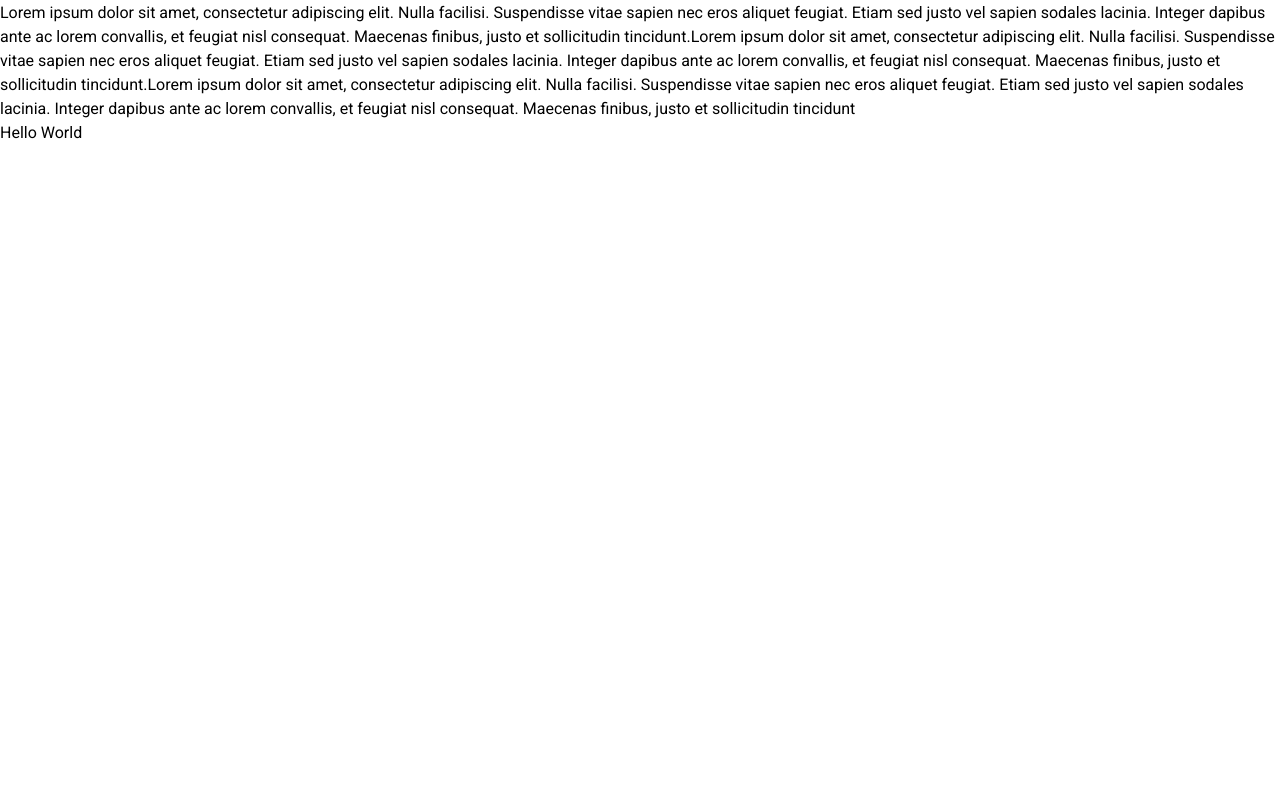
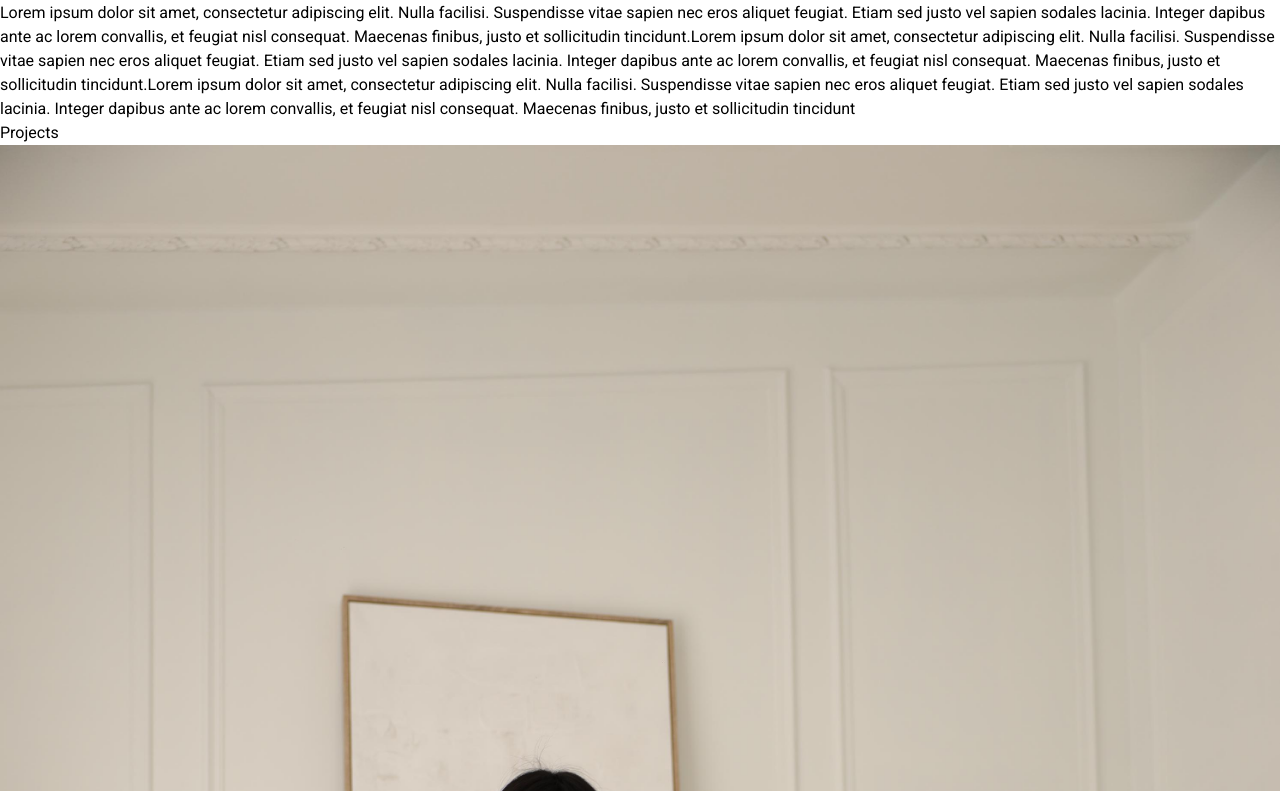
Before and after one commit to AungPyaeSone1000/model-portfolio, a React (Vite) app: page / in a window 1280 px wide. Shown: the part 1169-1960 px from the top of the page. Before the commit the page ends 1314 px from the top, so only its background shows below. Built offline with nearby package versions, Linux system fonts and the light colour scheme.

Commit message:
Fixed constant file location and add Project section

```diff
--- a/src/App.jsx
+++ b/src/App.jsx
@@ -1,6 +1,7 @@
 import About from "./components/About";
 import HeroSection from "./components/HeroSection";
 import Navbar from "./components/Navbar";
+import Projects from "./components/Projects";
 
 const App = () => {
   return (
@@ -8,6 +9,7 @@ const App = () => {
       <Navbar/>
       <HeroSection/>
       <About/>
+      <Projects/>
       <h1>Hello World</h1>
 
     </main>
--- /dev/null
+++ b/src/components/Card.jsx
@@ -0,0 +1,14 @@
+const Card = ({ image, title, subtitle, link }) => {
+  return (
+    <a href={link} className="m-4 block max-w-sm overflow-hidden rounded-lg">
+      <div className="relative">
+        <img className="w-full " src={image} alt={title} />
+        <div className="flex flex-col justify-between p-4 ">
+          <h2 className="mb-2 text-2xl font-bold ">{title}</h2>
+          <p className="mb-4 text-sm font-medium">{subtitle}</p>
+        </div>
+      </div>
+    </a>
+  );
+};
+export default Card;
--- a/src/components/HeroSection.jsx
+++ b/src/components/HeroSection.jsx
@@ -1,4 +1,4 @@
-import { PROFILE } from "../assets/constant";
+import { PROFILE } from "../constant";
 import profilePic from "../assets/SwanHtarNinoProfile.jpg";
 const HeroSection = () => {
   return (
--- a/src/components/Navbar.jsx
+++ b/src/components/Navbar.jsx
@@ -1,6 +1,6 @@
 import { useState } from "react";
 import logo from "../assets/Signature.png/";
-import { NAVIGATION_LINKS } from "../assets/constant";
+import { NAVIGATION_LINKS } from "../constant";
 import { FaTimes, FaBars } from "react-icons/fa";
 
 const Navbar = () => {
--- /dev/null
+++ b/src/components/Projects.jsx
@@ -0,0 +1,25 @@
+import { PROJECTS } from "../constant";
+import Card from "../components/Card";
+
+const Project = () => {
+  return (
+    <div id="projects">
+      <h2 className="mt-20 text-center text-4xl font-semibold">Projects</h2>
+      <div className="flex flex-wrap justify-center py-8">
+        {PROJECTS.map((project, index) => {
+          return (
+            <div key={index}>
+              <Card
+                image={project.image}
+                title={project.title}
+                subtitle={project.subtitle}
+                link="#"
+              ></Card>
+            </div>
+          );
+        })}
+      </div>
+    </div>
+  );
+};
+export default Project;
--- a/src/assets/constant/index.jsx
+++ b/src/constant/index.jsx
@@ -1,3 +1,7 @@
+import image1 from "../assets/image1.jpg";
+import image2 from "../assets/image2.jpg";
+import image3 from "../assets/profilepic.jpg";
+
 export const NAVIGATION_LINKS = [
   { label: "About", href: "#about" },
   { label: "Projects", href: "#projects" },
@@ -16,3 +20,23 @@ export const ABOUT = {
   text2:
     "Lorem ipsum dolor sit amet, consectetur adipiscing elit. Nulla facilisi. Suspendisse vitae sapien nec eros aliquet feugiat. Etiam sed justo vel sapien sodales lacinia. Integer dapibus ante ac lorem convallis, et feugiat nisl consequat. Maecenas finibus, justo et sollicitudin tincidunt.Lorem ipsum dolor sit amet, consectetur adipiscing elit. Nulla facilisi. Suspendisse vitae sapien nec eros aliquet feugiat. Etiam sed justo vel sapien sodales lacinia. Integer dapibus ante ac lorem convallis, et feugiat nisl consequat. Maecenas finibus, justo et sollicitudin tincidunt.Lorem ipsum dolor sit amet, consectetur adipiscing elit. Nulla facilisi. Suspendisse vitae sapien nec eros aliquet feugiat. Etiam sed justo vel sapien sodales lacinia. Integer dapibus ante ac lorem convallis, et feugiat nisl consequat. Maecenas finibus, justo et sollicitudin tincidunt",
 };
+
+export const PROJECTS = [
+  {
+    title: "Commercial",
+    subtitle:
+      "A full-stack e-commerce platform built with React, Node.js, and MongoDB.",
+    image: image1,
+  },
+  {
+    title: "Creative",
+    subtitle:
+      "A social media application developed using Next.js and Firebase.",
+    image: image2,
+  },
+  {
+    title: "Collabration",
+    subtitle: "A project management tool built with Django and PostgreSQL.",
+    image: image3,
+  },
+];
```
Also changed, not shown: src/components/About.jsx (+7 -11 lines), src/assets/image1.jpg (added), src/assets/image2.jpg (added). Lines whose indentation alone changed are shown as unchanged.
